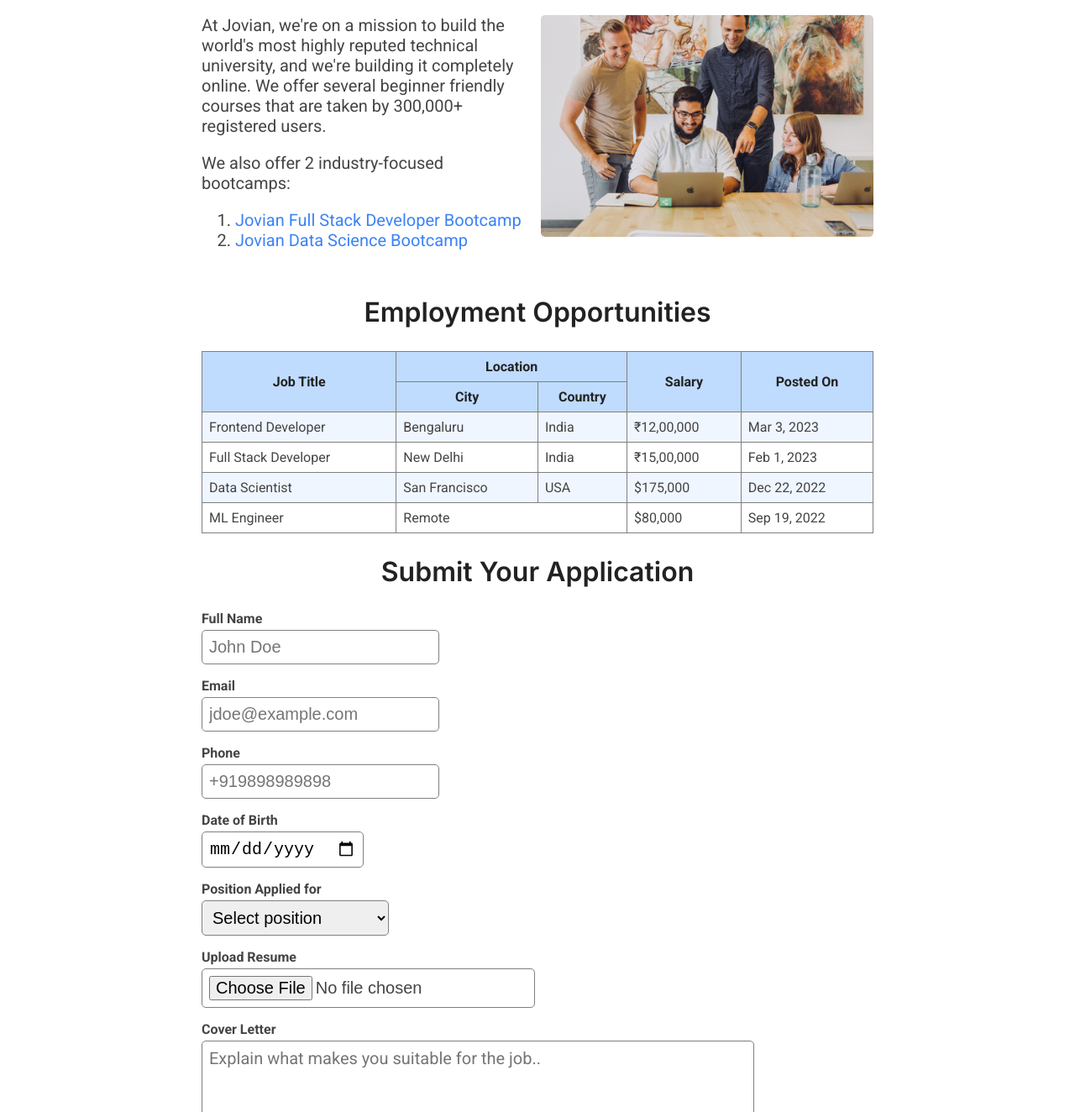
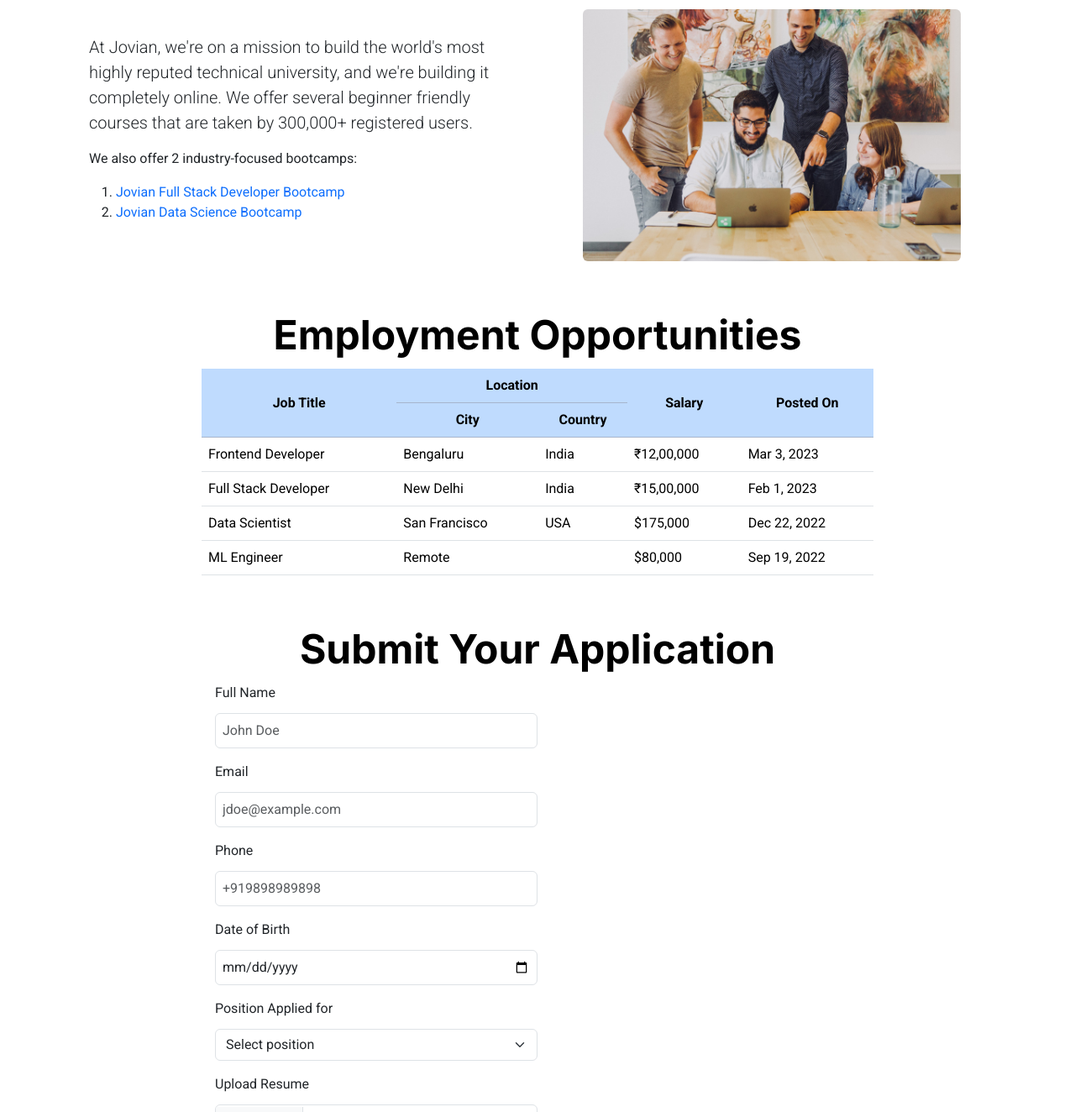
Before and after one commit to t1ml3arn-test-assignments/layout-practice, a plain HTML site: page jovian-html-less-4-blog/lesson 4/index.html in a window 1280 px wide. Shown: the part 429-1753 px from the top of the page at 84% size. Drawn offline with nearby package versions, Linux system fonts and the light colour scheme.

Commit message:
lesson 4: convert (some) styling to use bootstrap.
+ fast prototyping

+ pollution of html with tons of BS classes

Looks like the best option is to comvine both ways - custom CSS and BS utils (like for grids)

```diff
--- a/jovian-html-less-4-blog/lesson 4/index.html
+++ b/jovian-html-less-4-blog/lesson 4/index.html
@@ -21,25 +21,59 @@
 	<link rel="preconnect" href="https://fonts.googleapis.com">
 	<link rel="preconnect" href="https://fonts.gstatic.com" crossorigin>
 	<link
-		href="https://fonts.googleapis.com/css2?family=Inter:wght@400;500;600;700&family=Roboto:ital,wght@0,400;0,500;0,700;0,900;1,400&display=swap"
-		rel="stylesheet">
+		href="https://fonts.googleapis.com/css2?family=Inter:wght@100;200;300;400;500;600;700;800;900&family=Roboto:ital,wght@0,100;0,300;0,400;0,500;0,700;0,900;1,100;1,300;1,400;1,500;1,700;1,900&display=swap" rel="stylesheet">
+
+	<link href="https://cdn.jsdelivr.net/npm/bootstrap@5.3.0-alpha3/dist/css/bootstrap.min.css" rel="stylesheet" integrity="sha384-KK94CHFLLe+nY2dmCWGMq91rCGa5gtU4mk92HdvYe+M/SXH301p5ILy+dN9+nJOZ" crossorigin="anonymous">
+	<script src="https://cdn.jsdelivr.net/npm/bootstrap@5.3.0-alpha3/dist/js/bootstrap.bundle.min.js" integrity="sha384-ENjdO4Dr2bkBIFxQpeoTz1HIcje39Wm4jDKdf19U8gI4ddQ3GYNS7NTKfAdVQSZe" crossorigin="anonymous" defer></script>
+
 	<link rel="stylesheet" href="styles.css">
 </head>
 
-<body>
-	<div id="navbar">
-		<img id="logo" alt="Jovian Logo" src="/jovian_favicon.png" height="30" />
-		<span class="logo-label">Jovian</span>
+<body class="overflow-x-hidden">
+	<nav class="navbar p-2 navbar-expand-md" id="navbar">
+
+		<div class="container-md">
+			<div class="navbar-brand d-flex align-items-center">
+				<img class="me-1" id="logo" alt="Jovian Logo" src="/jovian_favicon.png" height="30"/>
+				<span class="logo-labell d-none d-sm-inline">Jovian</span>
 			</div>
+
+			<button class="navbar-toggler" type="button" data-bs-toggle="collapse" data-bs-target="#navbarNav" aria-controls="navbarNav" aria-expanded="false" aria-label="Toggle navigation">
+				<span class="navbar-toggler-icon"></span>
+			</button>
+			<div class="collapse navbar-collapse" id="navbarNav">
+				<ul class="navbar-nav me-4 me-md-0 ms-md-auto align-items-end">
+					<li class="nav-item">
+						<a class="nav-link active" aria-current="page" href="#">Home</a>
+					</li>
+					<li class="nav-item">
+						<a class="nav-link" href="#">About</a>
+					</li>
+					<li class="nav-item">
+						<a class="nav-link" href="#">Opportunities</a>
+					</li>
+					<li class="nav-item">
+						<a class="btn btn-primary" href="#">Apply</a>
+					</li>
+				</ul>
+			</div>
+		</div>
+
+	</nav>
+
 	<img id="banner" src="banner.jpg" alt="Banner" height="240">
 
-	<h1>
-		About Jovian
-	</h1>
+	<section class="container-md px-3 py-4">
+		<h2 class="display-5 fw-bold text-body-emphasis lh-1 mb-3">Work at Jovian</h1>
+    <div class="row flex-lg-row-reverse align-items-center g-5 py-3">
 
-	<div id="about">
-		<div id="description">
-			<p style="margin-top: 0;">
+      <div class="col d-flex align-items-center justify-content-center">
+        <img src="team.jpg"
+					class="rounded d-block mx-md-auto img-fluid" alt="Jovian Team photo"id="team-image" loading="lazy">
+      </div>
+
+      <div class="col-lg-6">
+        <p class="lead">
 					At Jovian, we're on a mission to build
 					the world's most highly reputed technical
 					university, and we're building it completely
@@ -47,6 +81,7 @@
 					courses that are taken by 300,000+ registered
 					users.
 				</p>
+
 				<p>
 					We also offer 2 industry-focused bootcamps:
 					<ol>
@@ -62,16 +97,19 @@
 						</li>
 					</ol>
 				</p>
-		</div>
-		<div id="team">
-			<img id="team-image" alt="Team" src="team.jpg">
+
       </div>
     </div>
+  </section>
 
-	<h2>Employment Opportunities</h2>
-	<div id="jobs">
-		<table id="jobs-table">
-			<tr class="jobs-header-row">
+	<section class="container-md px-0 px-md-3 py-md-4">
+		<h2 class="display-5 fw-bold text-body-emphasis lh-1 mb-3">Employment Opportunities</h2>
+
+		<table id="jobs-table"
+			class="table mx-auto"
+		>
+			<thead class="table-primary">
+				<tr class="jobs-header-row align-middle">
 					<th rowspan="2">Job Title</th>
 					<th colspan="2">Location</th>
 					<th rowspan="2">Salary</th>
@@ -81,6 +119,8 @@
 					<th>City</th>
 					<th>Country</th>
 				</tr>
+			</thead>
+			<tbody class="">
 				<tr class="jobs-data-row">
 					<td>Frontend Developer</td>
 					<td>Bengaluru</td>
@@ -111,37 +151,37 @@
 					<td>$80,000</td>
 					<td>Sep 19, 2022</td>
 				</tr>
+			</tbody>
+		</table>
+	</section>
 
-		</table>
-	</div>
-
-	<div id="application">
-		<h2>Submit Your Application</h2>
+<section id="application" class="container-md px-3 py-4">
+		<h2 class="display-5 fw-bold text-body-emphasis lh-1 mb-3">Submit Your Application</h2>
 
 		<form id="application-form" action="https://formbold.com/s/3wvKl" method="POST" enctype="multipart/form-data">
 			<div class="form-group">
-				<label for="name">Full Name</label><br>
-				<input type="text" id="name" name="Full Name" required placeholder="John Doe">
+				<label class="form-label" for="name">Full Name</label><br>
+				<input class="form-control" type="text" id="name" name="Full Name" required placeholder="John Doe">
 			</div>
 
 			<div class="form-group">
-				<label for="email">Email</label><br>
-				<input type="email" id="email" name="Email Address" required placeholder="jdoe@example.com">
+				<label class="form-label" for="email">Email</label><br>
+				<input class="form-control" type="email" id="email" name="Email Address" required placeholder="jdoe@example.com">
 			</div>
 
 			<div class="form-group">
-				<label for="phone">Phone</label><br>
-				<input type="tel" id="phone" name="phone" required placeholder="+919898989898">
+				<label class="form-label" for="phone">Phone</label><br>
+				<input class="form-control" type="tel" id="phone" name="phone" required placeholder="+919898989898">
 			</div>
 
 			<div class="form-group">
-				<label for="dob">Date of Birth</label><br>
-				<input type="date" id="dob" name="dob" required>
+				<label class="form-label" for="dob">Date of Birth</label><br>
+				<input class="form-control" type="date" id="dob" name="dob" required>
 			</div>
 
 			<div class="form-group">
-				<label for="position">Position Applied for</label><br>
-				<select id="position" name="Position Applied" required>
+				<label class="form-label" for="position">Position Applied for</label><br>
+				<select class="form-select" id="position" name="Position Applied" required>
 					<option value="">Select position</option>
 					<option value="frontend developer">Frontend Developer</option>
 					<option value="full stack developer">Full Stack Developer</option>
@@ -151,30 +191,30 @@
 			</div>
 
 			<div class="form-group">
-				<label for="resume">Upload Resume</label><br>
-				<input type="file" id="resume" name="resume" accept=".pdf,.doc,.docx" required>
+				<label class="form-label" for="resume">Upload Resume</label><br>
+				<input class="form-control" type="file" id="resume" name="resume" accept=".pdf,.doc,.docx" required>
 			</div>
 
 			<div class="form-group">
-				<label for="coverletter">Cover Letter</label><br>
-				<textarea id="coverletter" name="coverletter" rows="5"
+				<label class="form-label" for="coverletter">Cover Letter</label><br>
+				<textarea class="form-control" id="coverletter" name="coverletter" rows="5"
 					placeholder="Explain what makes you suitable for the job.."></textarea>
 			</div>
 
 			<div class="form-group">
-				<label for="terms">
-					<input type="checkbox" id="terms" name="terms" required>
+				<label class="form-label" for="terms">
+					<input class="form-check-input me-2" type="checkbox" id="terms" name="terms" required>
 					I agree to the terms and conditions
 				</label>
 			</div>
 
 			<div class="form-group">
-				<input type="submit" value="Submit Application">
+				<input class="btn btn-primary" type="submit" value="Submit Application">
 			</div>
 
 		</form>
 
-	</div>
+	</section>
 
 
 
--- a/jovian-html-less-4-blog/lesson 4/styles.css
+++ b/jovian-html-less-4-blog/lesson 4/styles.css
@@ -1,65 +1,35 @@
+:root {
+  --bs-font-sans-serif: "Roboto", sans-serif;
+  --bs-blue: #2067F5;
+  --bs-primary: #2067F5;
+}
+
 html {
   font-size: 16px;
+}
+
+h1, h2, h3, h4, h5, h6 {
+  font-family: 'Inter', sans-serif;
 }
 
 body {
   margin: 0;
   padding: 0;
-  font-family: 'Roboto', sans-serif;
   font-size: 1rem;
-  color: #444444;
 }
-
-h1, h2, h3, h4, h5, h6 {
-  font-family: 'Inter', sans-serif;
-  font-weight: 600;
-  color: #222222;
-
-}
-
-h1 { font-size: 2.5rem; }
-h2 { font-size: 2rem; }
-h3 { font-size: 1.75rem; }
-h4 { font-size: 1.5rem; }
-h5 { font-size: 1.25rem; }
-h6 { font-size: 1rem; }
-
 
 a {
   text-decoration: none;
-  color: #3B82F6;
-}
-
-a:hover, a:focus {
-  color: #1D4ED8;
-}
-
-.visually-hidden {
-  position: absolute;
-  left: -10000px;
-  top: auto;
-  width: 1px;
-  height: 1px;
-  overflow: hidden;
 }
 
 /*  */
 
-
 #navbar {
-  padding: 8px;
-  margin: 0;
+  background-color: #e3f2fd;
 }
 
 .logo-label {
   font-size: 24px;
-}
-
-@media screen and (min-width: 0px) and (max-width: 576px) {
-  /* hiding logo text on small screens */
-  .logo-label {
-    display: none;
-  }
 }
 
 #banner {
@@ -87,68 +57,39 @@ a:hover, a:focus {
 
 
 h1 {
-    text-align: center;
-}
-
-#about {
-  display: flex;
-  flex-direction: column;
-  /* max-width: 500px; */
-  margin: 0 auto;
-  padding: 8px;
-}
-
-#description {
-  width: 100%;
-  padding-right: 8px;
-  font-size: 1.25rem;
-}
-
-#team {
-  width: 100%;
+  text-align: center;
 }
 
 #team-image {
-  border-radius: 5px;
-  width: 100%;
+  max-height: 300px;
 }
 
-@media screen and (min-width: 769px) {
-  #about {
-    flex-direction: row;
-    max-width: 800px;
-  }
-
-  #description, #team {
-    width: 50%;
+@media scren and (min-width: 768px) {
+  #team-image {
+    max-height: auto;
   }
 }
 
 #jobs-table {
-  width: 100%;
-  border: 1px solid gray;
-  border-collapse: collapse;
+  max-width: 800px;
 }
 
 .jobs-header-row th {
-  border: 1px solid gray;
   padding: 8px;
+  text-align: center;
   background-color: #BFDBFE;
-  text-align: center;
-  color: #222222;
 }
 
 .jobs-data-row td {
-  border: 1px solid gray;
   padding: 8px;
 }
 
-#jobs-table tr:nth-child(odd) {
+#jobs-table tr:nth-child(2n) {
   background-color: #EFF6FF;
 }
 
 /* `max-width` media means less or equal */
-@media screen and (min-width: 0px) and (max-width: 576px) {
+@media screen and (min-width: 0px) and (max-width: 575.99px) {
   #jobs-table {
     border: none;
   }
@@ -163,17 +104,19 @@ h1 {
     overflow: hidden;
   }
 
-  .jobs-data-row { background-color: #F6FAFF;}
+  #jobs-table tr {
+    background-color: transparent !important;
+  }
 
   .jobs-data-row td {
     display: block;
     border: none;
+    background-color: #F6FAFF;
   }
 
   .jobs-data-row td:first-child {
     font-weight: bold;
     font-size: 1.33em;
-    margin-bottom: 8px;
     background-color: #BFDBFE;
   }
 
@@ -181,10 +124,19 @@ h1 {
     padding-bottom: 2px;
     padding-top: 2px;
     font-size: 1em;
-    color: #666;
+    /* color: #666; */
+  }
+
+  .jobs-data-row td:nth-child(2) {
+    padding-top: 16px;
   }
 
   .jobs-data-row td:last-child { margin-bottom: 8px;}
+
+  .jobs-data-row td {
+    padding-left: 1.5rem;
+    padding-right: 1.5rem;
+  }
 }
 
 h2 {
@@ -202,20 +154,14 @@ h2 {
 }
 
 #application-form label {
-  font-weight: 600;
+  /* font-weight: 600; */
 }
 
 #application-form input, select, textarea {
   padding: 8px;
-  font-size: 1.25rem;
   margin-top: 4px;
-  border-radius: 5px;
-  border: 1px solid gray;
 }
 
-.form-group textarea {
-  font-family: 'Roboto', sans-serif;
-}
 
 .form-group input[type="checkbox"] {
   width: 16px;
@@ -229,17 +175,11 @@ h2 {
   cursor: pointer;
 }
 
-#jobs {
-  max-width: 800px;
-  margin: 0 auto;
-  padding: 0 8px;
+.form-group {
+  width: 100%;
 }
 
-input, select, textarea {
-  width: 95%;
-}
-
-@media screen and (min-width: 769px) {
+@media screen and (min-width: 768px) {
   #application {
     max-width: 800px;
   }
@@ -251,15 +191,13 @@ input, select, textarea {
   textarea {
     width: 80%;
   }
+
+  .form-group { width: 50%; }
 }
 
 h3 {
   margin-bottom: 4px;
   margin-top: 0;
-}
-
-.apply {
-  float: right;
 }
 
 #footer {
@@ -289,3 +227,7 @@ h3 {
   color: #71717A;
   font-size: 0.875rem;
 }
+
+.container, .container-md {
+  max-width: 1100px;
+}
```
Lines whose indentation alone changed are shown as unchanged.
